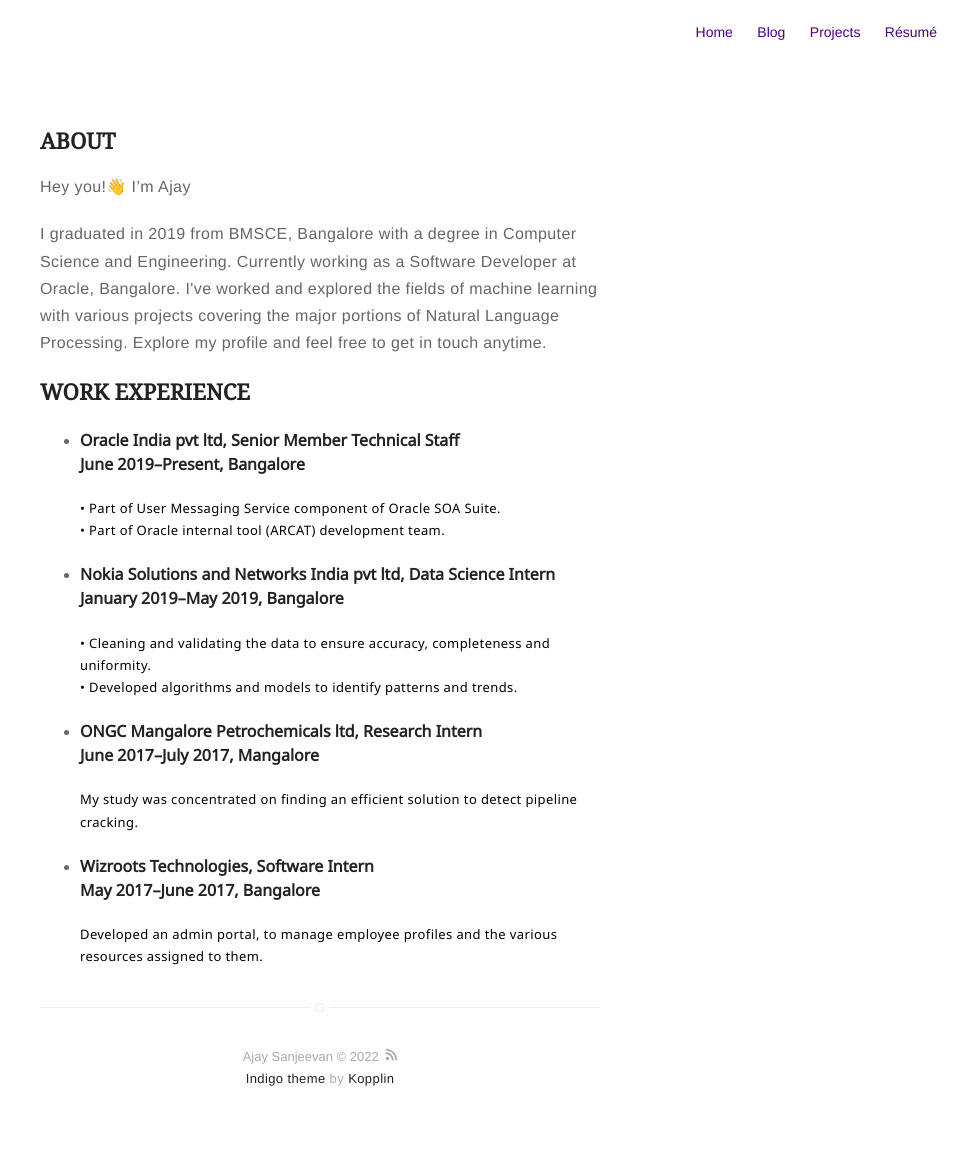
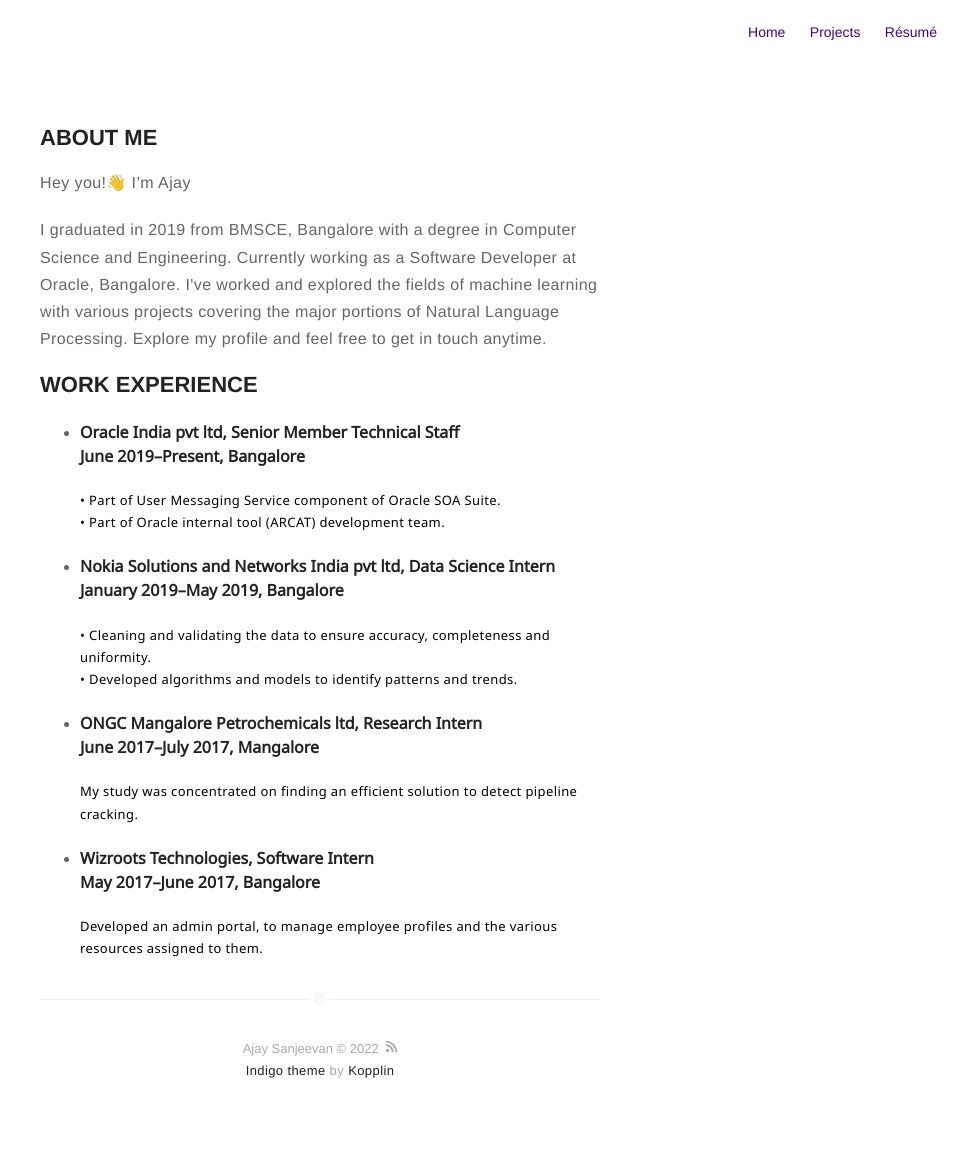
Before and after one commit to ajs997/ajs997.github.io, a Jekyll site: the page built from about.md, in a window 1280 px wide. Shown: the whole page, without its empty margins (320-1280 px from the left). Built offline with Jekyll 4.4.1, drawn with Linux system fonts in a browser that asks for light colours.

Commit message:
blog hidden and font changes

```diff
--- a/_config.yml
+++ b/_config.yml
@@ -78,7 +78,7 @@ projects: true
 
 # if you don't need "about" or "blog", comment them out below
 about: true
-blog: true
+blog: false
 
 # do you want to show the "read time" of the posts?
 read-time: true
--- a/about.md
+++ b/about.md
@@ -2,7 +2,7 @@
 title: About
 layout: page
 ---
-<h2 class="title" style="font-family: 'Noto Serif';">ABOUT</h2>
+<h2 class="title" >ABOUT ME</h2>
 <!--![Profile Image]({% if site.external-image %}{{ site.picture }}{% else %}{{ site.url }}/{{ site.picture }}{% endif %})-->
 
 <p>Hey you!<span>&#128075;</span> I’m Ajay</p>
@@ -13,7 +13,7 @@ and explored the fields of machine learning with various projects covering the
 major portions of Natural Language Processing. Explore my profile and feel free
 to get in touch anytime. </p>
 
-<h2 style="font-family: 'Noto Serif';">WORK EXPERIENCE</h2>
+<h2>WORK EXPERIENCE</h2>
 
 <ul class="skill-list">
 	<li><h4 style="font-family: 'Noto Sans';">Oracle India pvt ltd, Senior Member Technical Staff<br> June 2019–Present, Bangalore</h4></li>
--- a/projects.html
+++ b/projects.html
@@ -2,7 +2,7 @@
 layout: page
 title: Projects
 ---
-<h2 class="title" style="font-family: 'Noto Serif';">PROJECTS</h2>
+<h2 class="title" >PROJECTS</h2>
 <section class="list">
     {% for post in site.posts %}
         {% if post.projects %}
```
